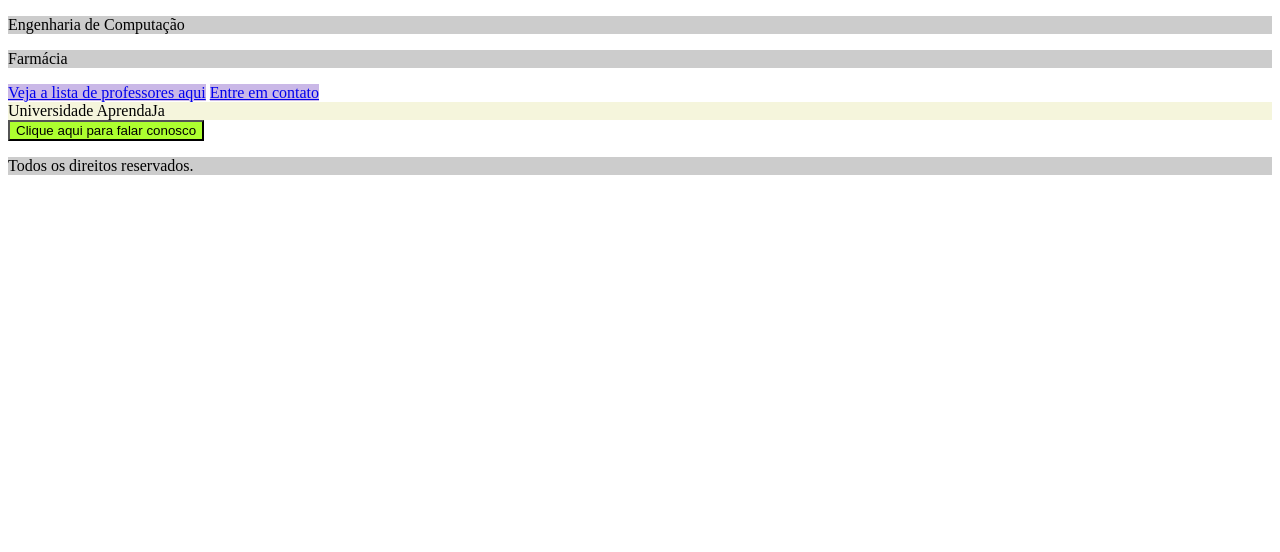
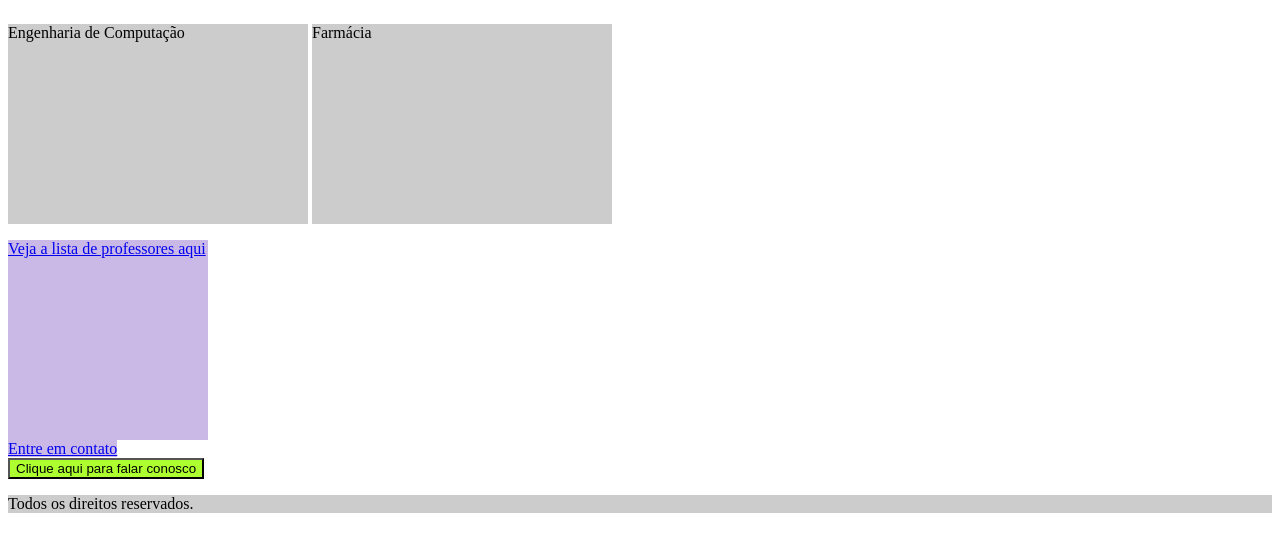
Before and after one commit to asbonato/maua_css_22, a plain HTML site: page exemplo_display.html in a window 1280 px wide. Drawn offline with Linux system fonts and the light colour scheme.

Commit message:
Até item 2.3

```diff
--- a/exemplo_display.html
+++ b/exemplo_display.html
@@ -15,6 +15,24 @@
         button{
             background-color: greenyellow;
         }
+        .professores{
+            width: 200px;
+            height: 200px;
+            display: block;
+        }
+        .engenharia{
+            display: inline-block;
+            width: 300px;
+            height: 200px;
+        }
+        .farmacia{
+            display: inline-block;
+            width: 300px;
+            height: 200px;
+        }
+        .rodape{
+            display: none;
+        }
     </style>
   </head>
   <body>
```
